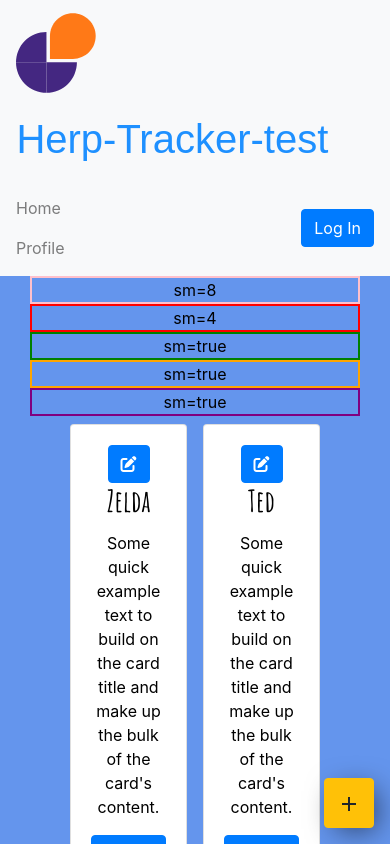
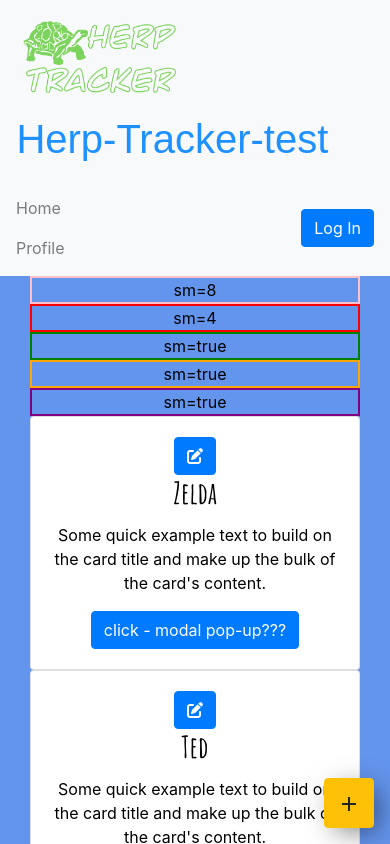
Before and after one commit to jcstang/herp-tracker, a React (Create React App) app: page / in a window 390 px wide. Shown: the top 844 px of the page. Built offline with nearby package versions, Linux system fonts and the light colour scheme; no server answers.

Commit message:
add turtle logo. fix col not expanding at mobile.

```diff
--- a/src/components/Card/index.css
+++ b/src/components/Card/index.css
@@ -1,8 +1,8 @@
-.card {
+/* .card {
   max-width: 30vw;
   min-width: 20vw;
   margin: 0.5rem;
-}
+} */
 
 .edit-btn {
   display: flex;
--- a/src/components/Card/index.js
+++ b/src/components/Card/index.js
@@ -5,8 +5,7 @@ import { Col, Card as BootCard, Button, Row } from 'react-bootstrap';
 
 function Card(props) {
   return (
-    <Row xs={12}>
-      <Col xs={12} sm={6}>
+    <Col sm>
       <BootCard>
         <BootCard.Body>
           <Button>
@@ -36,7 +35,6 @@ function Card(props) {
         </div>
       </div> */}
     </Col>
-    </Row>
   );
 }
 
--- a/src/components/nav-bar.js
+++ b/src/components/nav-bar.js
@@ -49,8 +49,8 @@ const AppNavBar = () => {
       >
         <Navbar.Brand as={RouterNavLink} className='logo' to='/'>
           <img
-            src='placeholder-logo.svg'
-            width='80'
+            src='herp-tracker-logo.png'
+            width='160'
             height='80'
             className='d-inline-block align-top'
             alt='React Bootstrap logo'
--- a/src/views/mobile.js
+++ b/src/views/mobile.js
@@ -32,7 +32,6 @@ const Home = (props) => {
   };
 
   return (
-    <>
     <Container className='pet-container' fluid>
       <Container>
         <Row>
@@ -57,14 +56,15 @@ const Home = (props) => {
       </Container>
 
       {/* next section of card list */}
+      <Row>
         {petList.map((pet, index) => (
           <Card petName={pet.name} key={index} />
         ))}
+      </Row>
       <Button className='my-float-button' variant='warning'>
         <AddIcon />
       </Button>
     </Container>
-    </>
   );
 };
 
```
Lines whose indentation alone changed are shown as unchanged.
